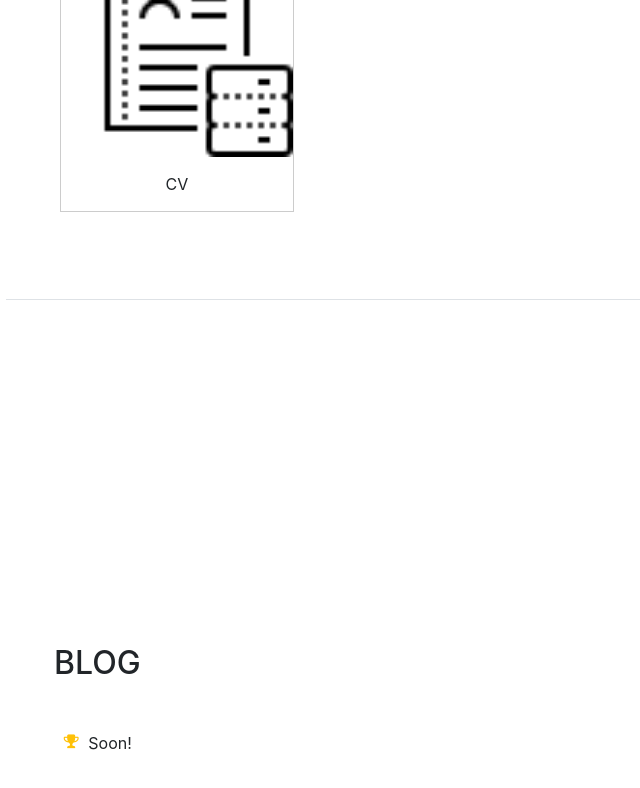
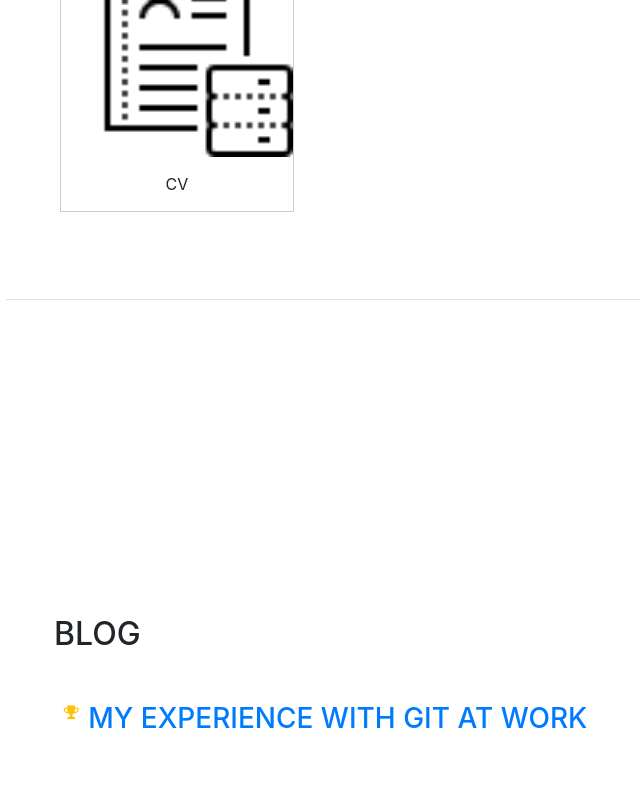
Before and after one commit to alibk95/alibk95.github.io, a website with bundled scripts: page index.html in a window 1280 px wide. Shown: the part 3031-3819 px from the top of the page, without its empty margins (266-906 px from the left). Built offline with nearby package versions, Linux system fonts and the light colour scheme; a web font is replaced by a local one.

Commit message:
Update index.html
git help added to the blog part

```diff
--- a/index.html
+++ b/index.html
@@ -305,7 +305,7 @@ div.desc {
           <ul class="fa-ul mb-0">
             <li>
               <i class="fa-li fa fa-trophy text-warning"></i>
-              Soon!</li>
+              <h3 class="mb-5"><a href="git-help.html"> My experience with Git at work</a></h3></li>
 
           </ul>
         </div>
```
